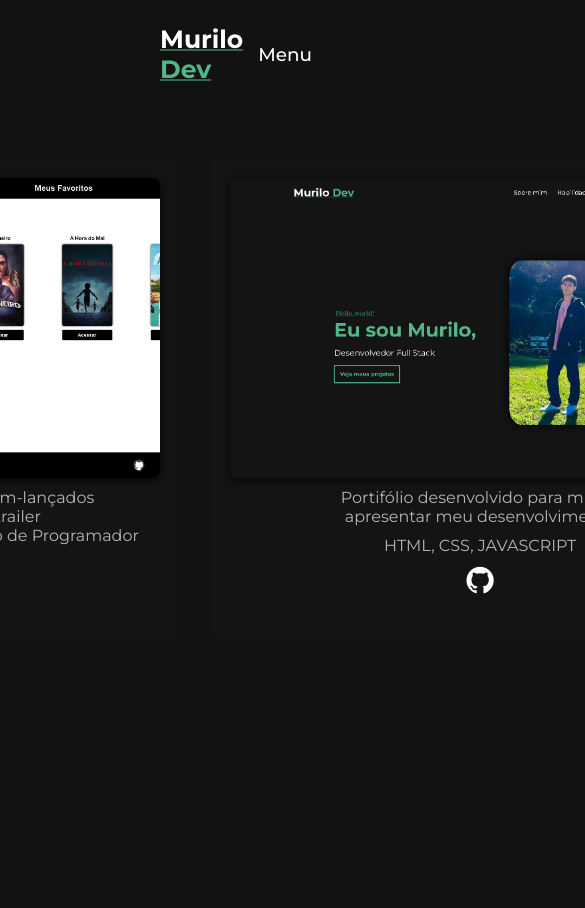
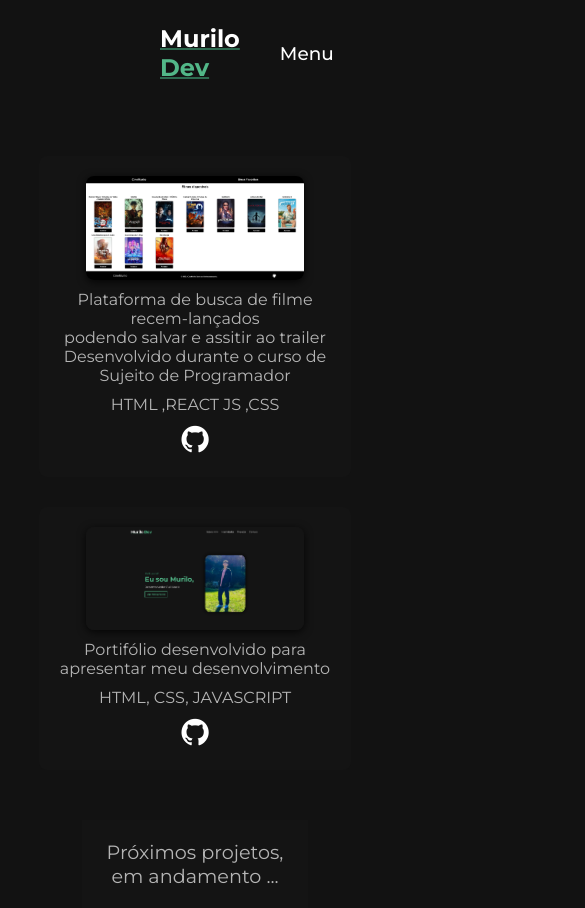
Before and after one commit to MuriloRocha-01/Portifolio, a plain HTML site: page assets/html/projetos.html in a window 390 px wide. Shown: the top 908 px of the page, 585 px wide, since content can reach past the window. Before the commit the page ends 844 px from the top, so only its background shows below. Drawn offline with nearby package versions, Linux system fonts and the light colour scheme; a web font is replaced by a local one.

Commit message:
melhorando resposividade pagina de projetos

```diff
--- a/assets/CSS/main.css
+++ b/assets/CSS/main.css
@@ -288,64 +288,30 @@ footer{
 
 
 
-@media (max-width: 540px) {
-
-    .header{
-        width: 100%;
-
-    }
-    .header h1 {
-        font-size:1rem;
-    }
-
-
-    .Container-intro h1 {
-        font-size: 20px;
-    }
-
-    .Container-about p {
-    font-size: 1rem;
-    }
-
-    .text a {
-        font-size: 10px;
-        padding: 6px 12px;
-    }
-
-    .Container-about, .Container-skills, .Container-projets {
-        padding: 15px;
-        height: auto;
-    }
-
-    .Container-about h2,.Container-skills h2, .Container-projets h2, .Container-contato h2{
-        font-size: 2.5rem;
-    }
-
-    .image-logo img {
-        width: 70px;
-        margin-right: 10px;
-        padding: 5px;
-    }
-}
-
 
 .text , .efeito-img-topo , .Container-intro ,.Container-about, .Container-skills, .Container-projets, .Container-footer, #footer, .Container-contato{
     visibility: hidden;
 }
 
 
-
+@media screen and (min-width:1000px){
+    .image-logo img {
+     padding: 13px;
+     width: 100px;
+     margin-right: 20px;
+    }
+}
 
 
 
 
 @media screen and (max-width:1024px){
     .header h1 {
-        font-size: 25px;
+        font-size: 2.2rem;
     }
 
     .menu a {
-        font-size: 17px;
+        font-size: 2rem;
         margin: 0 10px;
     }
 
@@ -462,3 +428,5 @@ footer{
 
 
 }
+
+/* End of original rules */
--- a/assets/CSS/project.css
+++ b/assets/CSS/project.css
@@ -71,7 +71,7 @@ html {
 }
 
 
-#projetos{
+.projetos{
     display: flex;
    justify-content: center;
    background-color: #121212;
@@ -121,11 +121,67 @@ html {
     transition: all 0.3s ease-in-out;
 }
 
+.andamento{
+    display: flex;
+    justify-content: center;
+    margin-top: 50px;
+    border-radius: 8px;
+    width: 100%;
+    align-items: center;
+
+}
+.andamento p{
+    padding: 20px;
+    font-size: 1.2rem;
+    width: 58%;
+    background-color: #141414;
+    color: #B5B5B5;
+    text-align: center;
+}
+
 
 @media screen and (max-width:1024px){
     .header h1 {
         font-size: 25px;
     }
-
+    .projetos{
+        flex-direction: column;
+        align-items: center;
+    }
+    .item img{
+        width: 80%;
+        height: 100%;
+    }
+    .item{
+        width: 70%;
+    }
 
 }
+
+@media screen and (max-width:768px){
+    .item img{
+        width: 80%;
+        height: 100%;
+    }
+    .item{
+        width: 80%;
+    }
+    .item p{
+        font-size: 1rem;
+    }
+    .header {
+        align-items: center;
+        gap: 40px;
+
+    }
+    .header h1 {
+        font-size: 1.5rem;
+    }
+    .menu {
+        flex-direction: column;
+    }
+    .menu li {
+        margin: 10px 0;
+    }
+
+}
--- a/assets/html/projetos.html
+++ b/assets/html/projetos.html
@@ -25,12 +25,13 @@
         </section>
 
     </header>
-    <section id="projetos">
-    <div class="item 01"><img src="/assets/img/projects-img/print.cinemurilo.png" alt="projeto do cinemurilo, uma aplicação web de busca de filmes recem-lançados "><p>Plataforma de busca de filme recem-lançados <br/> podendo salvar e assitir ao trailer <br/> Desenvolvido durante o curso de Sujeito de Programador</p> <p>HTML ,REACT JS ,CSS</p><a  href="https://github.com/MuriloRocha-01/CineMurilo" target="_blank"> <i class="bi bi-github"></i></a> </div>
-    <div class="item 02"><img src="/assets/img/Portfólio MuriloDev.png" alt="projeto do cinemurilo, uma aplicação web de busca de filmes recem-lançados "><p>Portifólio desenvolvido para minha <br/>apresentar meu desenvolvimento </p> <p>HTML, CSS, JAVASCRIPT</p><a  href="https://github.com/MuriloRocha-01/Portifolio" target="_blank"> <i class="bi bi-github"></i></a></div>
+    <section class="projetos">
 
+
+    <div class="item "><img src="/assets/img/projects-img/print.cinemurilo.png" alt="projeto do cinemurilo, uma aplicação web de busca de filmes recem-lançados "><p>Plataforma de busca de filme recem-lançados <br/> podendo salvar e assitir ao trailer <br/> Desenvolvido durante o curso de Sujeito de Programador</p> <p>HTML ,REACT JS ,CSS</p><a  href="https://github.com/MuriloRocha-01/CineMurilo" target="_blank"> <i class="bi bi-github"></i></a> </div>
+    <div class="item "><img src="/assets/img/Portfólio MuriloDev.png" alt="projeto do cinemurilo, uma aplicação web de busca de filmes recem-lançados "><p>Portifólio desenvolvido para<br/>apresentar meu desenvolvimento </p> <p>HTML, CSS, JAVASCRIPT</p><a  href="https://github.com/MuriloRocha-01/Portifolio" target="_blank"> <i class="bi bi-github"></i></a></div>
     </section>
-
+    <div class="andamento"><p>Próximos projetos, em andamento ...</p> </div>
    <script src="/assets/JS/main.js"></script>
 </body>
 </html>
```
Also changed, not shown: 1 other file.
